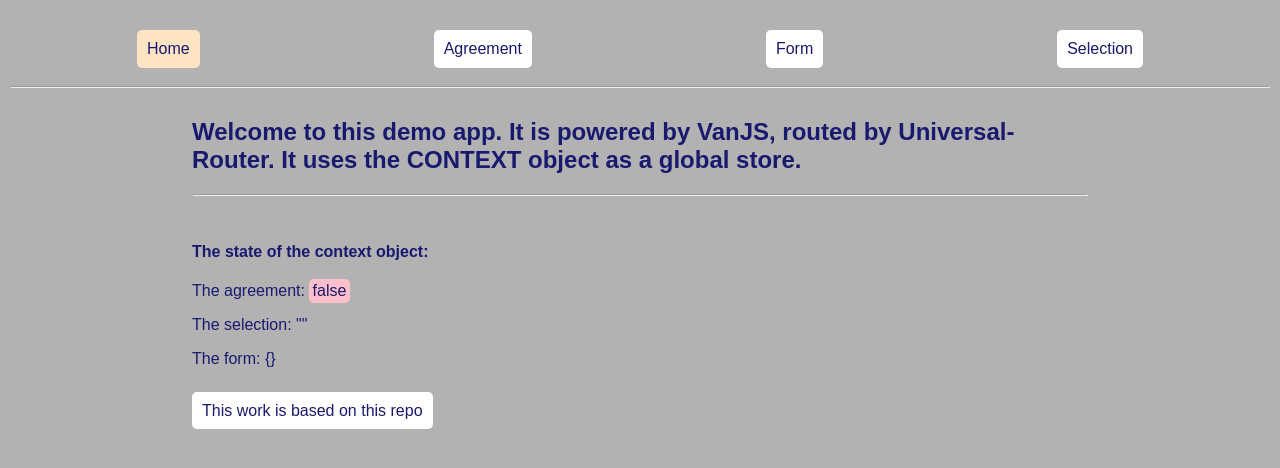
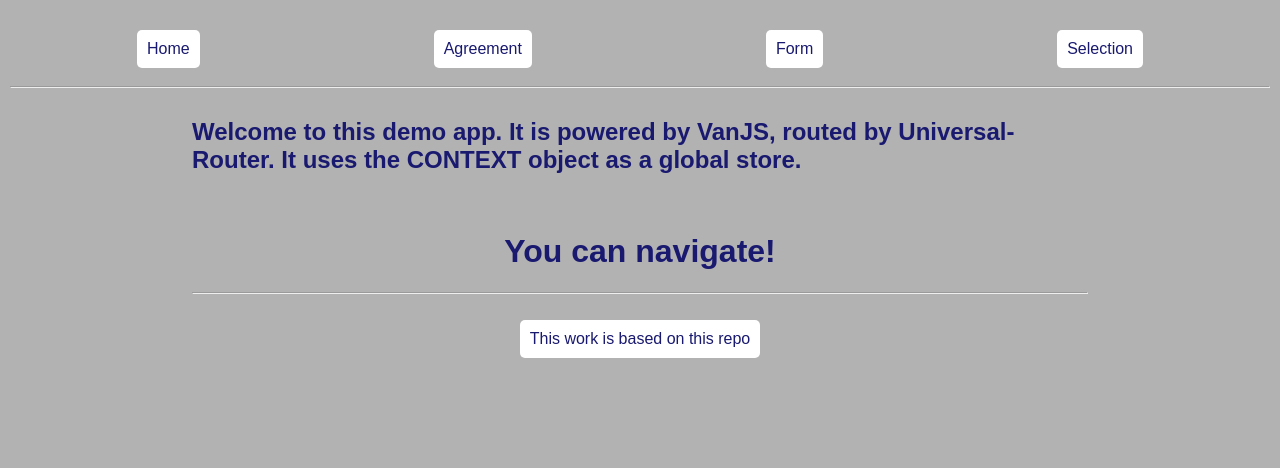
Before and after one commit to ndrean/vanjs-dialog-modal, a website built with Vite: page index.html in a window 1280 px wide. Built offline with nearby package versions, Linux system fonts and the light colour scheme; what universal-router would draw is missing.

Commit message:
correc bug on state

```diff
--- a/index.html
+++ b/index.html
@@ -10,6 +10,6 @@
     <title>Van.js modal</title>
   </head>
   <body>
-    <script src="./src/index.js" type="module"></script>
+    <script src="./src/app/navbar.js" type="module"></script>
   </body>
 </html>
--- a/src/app/agreement.js
+++ b/src/app/agreement.js
@@ -23,7 +23,7 @@ const status = (ctx) => (state) => {
 
 const agreementPage = (ctx) => {
   const { van, agreement } = ctx;
-  const { div, br } = van.tags;
+  const { br, section } = van.tags;
 
   const Show = show(ctx);
   const Dialog = dialog(ctx);
@@ -39,8 +39,11 @@ const agreementPage = (ctx) => {
 
   const Status = status(ctx);
 
-  return div(
+  return function AgreementPage() {
+    console.log("agreement");
+    return section(
       {
+        id: "agreement",
         class: ctx.objStr({
           [ctx.classes.layout]: true,
           [ctx.classes.flexDirCol]: true,
@@ -52,5 +55,6 @@ const agreementPage = (ctx) => {
       Status(agreement)
     );
   };
+};
 
 export default agreementPage;
--- a/src/app/form.js
+++ b/src/app/form.js
@@ -3,7 +3,7 @@ import contentForm from "./contentForm.js";
 
 const formPage = (ctx) => {
   const { van, formData } = ctx;
-  const { div, br, output, p } = van.tags;
+  const { br, output, section } = van.tags;
 
   const pwd = van.state(""),
     slide = van.state(10);
@@ -19,8 +19,12 @@ const formPage = (ctx) => {
     contentForm
   );
 
-  return div(
+  return function FormPage() {
+    console.log("form");
+
+    return section(
       {
+        id: "form",
         class: ctx.objStr({
           [ctx.classes.layout]: true,
           [ctx.classes.flexDirCol]: true,
@@ -32,5 +36,6 @@ const formPage = (ctx) => {
       output({ id: "output" })
     );
   };
+};
 
 export default formPage;
--- a/src/app/home.js
+++ b/src/app/home.js
@@ -3,17 +3,20 @@ import truthy from "./truthy";
 
 const homePage = (ctx) => {
   const { van, classes, agreement, formData, selected } = ctx;
-  const { h2, div, br, p, hr, h4 } = van.tags;
+  const { h2, br, p, hr, h4, section } = van.tags;
   const Link = link(ctx);
   const Truthy = truthy(ctx);
 
-  return div(
-    { class: classes.home },
-    h2(
-      { style: "width:70vw;" },
-      "Welcome to this demo app. It is powered by VanJS, routed by Universal-Router. It uses the CONTEXT object as a global store."
-    ),
-    hr(),
+  return function HomePage() {
+    console.log("home");
+
+    return section(
+      { id: "home", class: classes.home },
+      // h2(
+      //   { style: "width:70vw;" },
+      //   "Welcome to this demo app. It is powered by VanJS, routed by Universal-Router. It uses the CONTEXT object as a global store."
+      // ),
+      // hr(),
       br(),
       h4("The state of the context object: "),
       p("The agreement: ", Truthy({ checked: agreement.val }, agreement.val)),
@@ -30,5 +33,6 @@ const homePage = (ctx) => {
       )
     );
   };
+};
 
 export default homePage;
--- /dev/null
+++ b/src/app/intro.js
@@ -0,0 +1,31 @@
+import link from "../link/link";
+
+const intro = (ctx) => {
+  const { van } = ctx;
+  const { div, br, h1, h2, hr } = van.tags;
+  const Link = link(ctx);
+  return () =>
+    div(
+      h2(
+        { style: "width:70vw;" },
+        "Welcome to this demo app. It is powered by VanJS, routed by Universal-Router. It uses the CONTEXT object as a global store."
+      ),
+      br(),
+      h1({ style: "text-align: center;" }, "You can navigate!"),
+      hr(),
+      br(),
+      div(
+        { style: "display: flex; justify-content: center;" },
+        Link(
+          {
+            href: "https://github.com/FredericHeem/van-kit",
+            target: "#",
+            name: "source",
+          },
+          "This work is based on this repo"
+        )
+      )
+    );
+};
+
+export default intro;
--- a/src/app/navbar.js
+++ b/src/app/navbar.js
@@ -1,37 +1,39 @@
 import router from "./routes.js";
-import homePage from "./home.js";
+import intro from "./intro.js";
+import context from "../context.js";
 import link from "../link/link.js";
 import "../index.css";
 
 const navbar = (ctx) => {
   const { van, classes } = ctx;
   const Link = link(ctx);
-  const { div, nav, hr } = van.tags;
+  const { div, nav, hr, h1 } = van.tags;
 
-  const nextPage = van.state("home");
+  const nextPage = van.state("");
 
   const handleNav = (e) => {
     e.preventDefault();
     nextPage.val = e.target.name;
-    // needed to change the url for the "active-current" selection
-    history.pushState("", "", e.target.pathname);
+    // needed to fake the display the change of url
+    history.pushState("", "", e.target.name);
     router.resolve(e.target.pathname).then((page) => {
       const layout = document.getElementById("layout");
       layout.innerHTML = "";
-      van.add(layout, page);
+      van.add(layout, page());
     });
   };
 
   const isPage = (next, local) => (next === local ? "page" : "");
 
-  return (children) =>
-    van.bind(nextPage, (v) =>
+  return (children) => {
+    console.log("render nav");
+    return van.bind(nextPage, (v) =>
       div(
         nav(
           { class: classes.nav },
           Link(
             {
-              href: "/",
+              href: "/home",
               onclick: handleNav,
               name: "home",
               ariaCurrent: isPage(v, "home"),
@@ -70,6 +72,13 @@ const navbar = (ctx) => {
         div({ id: "layout", class: classes.layout }, children)
       )
     );
+  };
 };
 
-export default navbar;
+// fake url when starting
+history.pushState("", "", "");
+const Navbar = navbar(context);
+const Intro = intro(context);
+const { van } = context;
+
+van.add(document.body, Navbar(Intro()));
--- a/src/app/routes.js
+++ b/src/app/routes.js
@@ -3,7 +3,8 @@ import context from "../context";
 
 const routes = [
   {
-    path: "/",
+    path: "/home",
+
     action: async (context) => {
       const { default: page } = await import("./home");
       return page(context);
@@ -30,6 +31,7 @@ const routes = [
       return page(context);
     },
   },
+
   {
     path: "(.*)",
     action: () => "Nothing there",
--- a/src/app/selection.js
+++ b/src/app/selection.js
@@ -47,8 +47,10 @@ export default (ctx) => {
     selectedAuto = van.state([]),
     keyList = van.state(keys);
 
+  return function SelectionPage() {
+    console.log("select");
     return section(
-    { id: "select.examples" },
+      { id: "select" },
 
       h1("Selection"),
       hr(),
@@ -115,6 +117,7 @@ export default (ctx) => {
     */
     );
   };
+};
 
 function updateKeyList(input, keyList) {
   return keyList.filter((option) =>
--- a/src/app/truthy.js
+++ b/src/app/truthy.js
@@ -6,7 +6,8 @@ export default (ctx) => {
   } = ctx;
   const { span } = van.tags;
 
-  return function Truthy(props, ...children) {
+  return function Truthy(props, children) {
+    console.log("thruthy");
     const { checked } = props;
     return span(
       { class: objStr({ [spanLightBlue]: checked, [spanPink]: !checked }) },
--- a/src/button/button.js
+++ b/src/button/button.js
@@ -5,6 +5,7 @@ export default function (ctx) {
   const { button } = van.tags;
 
   return function Button(props, ...children) {
+    console.log("Button");
     const {
       fullWidth,
       label,
--- a/src/context.js
+++ b/src/context.js
@@ -25,6 +25,7 @@ const context = {
     footer: "footer",
     nav: "nav",
     left: "left",
+    button: "button",
     fullWidth: "fullWidth",
     raised: "raised",
     primary: "primary",
--- a/src/index.css
+++ b/src/index.css
@@ -104,9 +104,6 @@ dialog {
   background-color: bisque;
 }
 
-.linkNav.active {
-  background-color: bisque;
-}
 .linkNav[aria-current="page"] {
   background-color: bisque;
 }
@@ -217,7 +214,7 @@ button.accent {
 }
 
 button::hover {
-  cursor: pointer;
+  cursor: context-menu;
 }
 
 button.raised {
--- a/src/index.js
+++ b/src/index.js
@@ -1,11 +1,31 @@
-import van from "./van-0.11.11.min.js";
-import context from "./context.js";
-import navbar from "./app/navbar.js";
-import homePage from "./app/home.js";
+// import van from "./van-0.11.11.min.js";
+// import history from "./history";
+// import context from "./context.js";
+// import router from "./app/routes.js";
+// import navbar from "./app/navbar.js";
+// import homePage from "./app/home.js";
 
-const Navbar = navbar(context);
-const HomePage = homePage(context);
-// reset the url when start (does not navigate to)
-history.pushState("/", "", "/");
+// const Navbar = navbar(context);
+// const HomePage = homePage(context);
 
-van.add(document.body, Navbar(HomePage));
+// async function renderRoute(location) {
+//   console.log("renderRoute", location.pathname);
+//   try {
+//     const layout = document.getElementById("layout");
+//     // "history" returns a path, and "router" finds a match in the routes array
+//     const page = await router.resolve({
+//       pathname: location.pathname,
+//     });
+//     console.log("resolve layout", layout.innerHTML);
+//     console.log("resolve page", page);
+//     // layout.innerHTML = "";
+//     // van.add(layout, "");
+//     return van.add(layout, page);
+//   } catch (err) {
+//     console.log(err);
+//   }
+// }
+
+// van.add(document.body, Navbar(HomePage));
+// history.listen(({ location }) => renderRoute(location));
+// history.push("/");
--- a/src/link/link.js
+++ b/src/link/link.js
@@ -3,6 +3,7 @@ export default function (ctx) {
   const { a } = van.tags;
 
   return function Link(props, ...children) {
+    console.log("Link");
     const { href, target, name, handleClick, ...otherProps } = props;
 
     return a(
```
Lines whose indentation alone changed are shown as unchanged.
